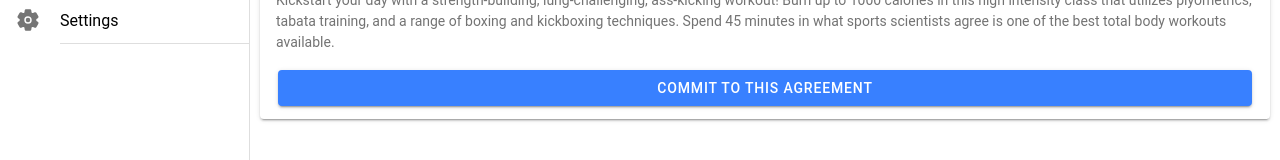
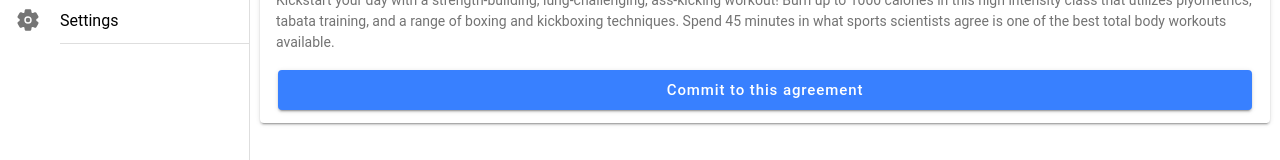
Before and after one commit to matt-hernandez/kma, a React (Create React App) app: page /home/open-agreements in a window 1280 px wide. Shown: the part 212-372 px from the top of the page. Built offline with nearby package versions, Linux system fonts and the light colour scheme; the HTML template or start-up script is replaced by a standard one.

Commit message:
Improve appearance of button

```diff
--- a/src/overrides.css
+++ b/src/overrides.css
@@ -39,3 +39,10 @@ ion-card-content > ion-button:last-child {
   --ion-color-success-rgb: 0, 112, 44;
   --ion-color-success-shade: #008333;
 }
+
+ion-button.md {
+  text-transform: inherit;
+  font-size: 15px;
+  line-height: 26px;
+  height: 40px;
+}
```
